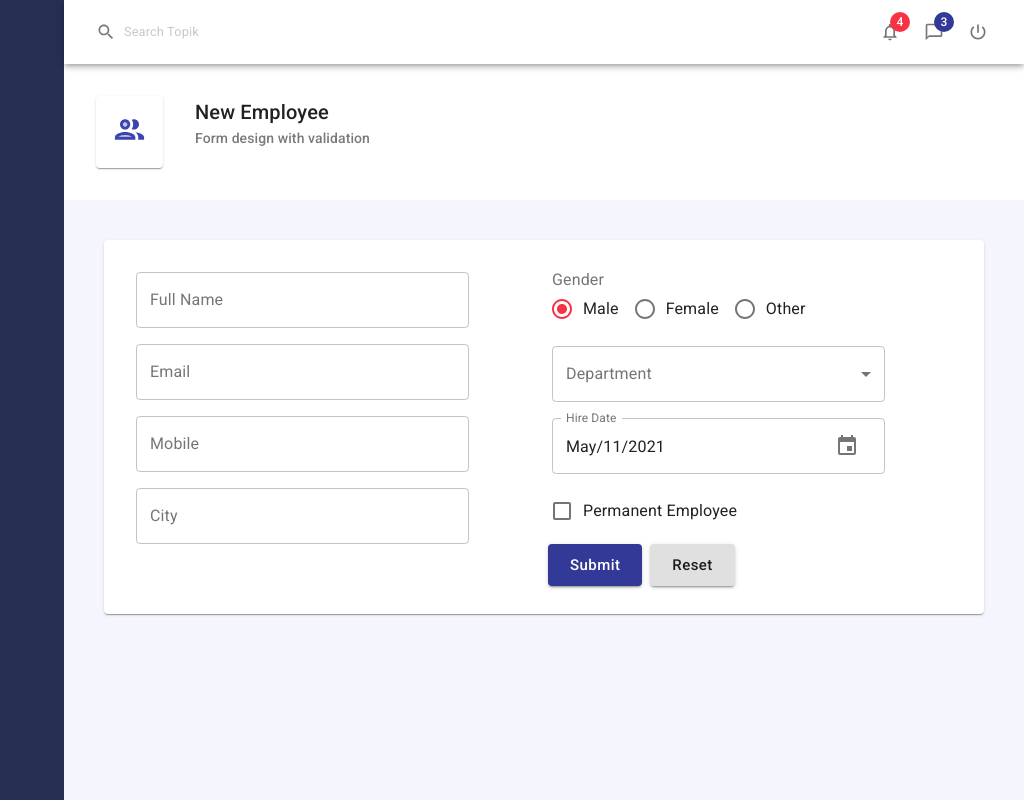
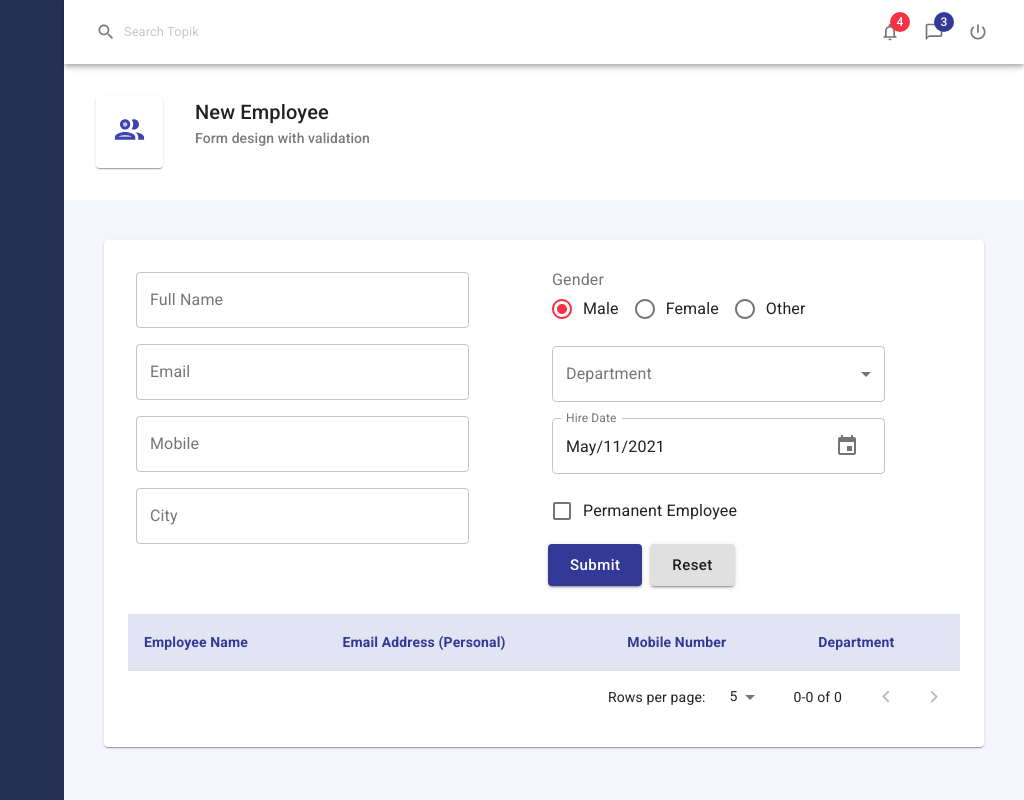
Before and after one commit to LordAldi/material-ui-learn, a React (Create React App) app: page / in a window 1280 px wide. Shown: the whole page, without its empty margins (256-1280 px from the left). Built offline with nearby package versions, Linux system fonts and the light colour scheme.

Commit message:
Mui Table/ DataTable: show Data,Head,Body,Style, Pagination

```diff
--- /dev/null
+++ b/src/components/useTable.js
@@ -0,0 +1,71 @@
+import {
+  makeStyles,
+  Table,
+  TableCell,
+  TableHead,
+  TablePagination,
+  TableRow,
+} from "@material-ui/core";
+import React, { useState } from "react";
+
+const useStyles = makeStyles((theme) => ({
+  table: {
+    marginTop: theme.spacing(3),
+    "& thead th": {
+      fontWeight: "600",
+      color: theme.palette.primary.main,
+      backgroundColor: theme.palette.primary.light,
+    },
+    "& tbody td": {
+      fontWeight: "300",
+    },
+    "& tbody tr:hover": {
+      backgroundColor: "#fffbf2",
+      cursor: "pointer",
+    },
+  },
+}));
+const useTable = (records, headCells) => {
+  const classes = useStyles();
+  const pages = [5, 10, 25];
+  const [page, setPage] = useState(0);
+  const [rowsPerPage, setRowsPerPage] = useState(pages[page]);
+  const TblContainer = (props) => (
+    <Table className={classes.table}>{props.children}</Table>
+  );
+  const TblHead = (props) => {
+    return (
+      <TableHead>
+        <TableRow>
+          {headCells.map((headCell) => (
+            <TableCell key={headCell.id}>{headCell.label}</TableCell>
+          ))}
+        </TableRow>
+      </TableHead>
+    );
+  };
+  const handleChangePage = (event, newPage) => {
+    setPage(newPage);
+  };
+  const handleChangeRowsPerPage = (event) => {
+    setRowsPerPage(event.target.value, 10);
+    setPage(0);
+  };
+  const TblPagination = () => (
+    <TablePagination
+      rowsPerPageOptions={pages}
+      component="div"
+      page={page}
+      rowsPerPage={rowsPerPage}
+      count={records.length}
+      onChangePage={handleChangePage}
+      onChangeRowsPerPage={handleChangeRowsPerPage}
+    ></TablePagination>
+  );
+  const recordsAfterPagingAndSorting = () => {
+    return records.slice(page * rowsPerPage, (page + 1) * rowsPerPage);
+  };
+  return { TblContainer, TblHead, TblPagination, recordsAfterPagingAndSorting };
+};
+
+export default useTable;
--- a/src/pages/Employees/EmployeeForm.js
+++ b/src/pages/Employees/EmployeeForm.js
@@ -35,12 +35,13 @@
         fieldValues.mobile.length > 9 ? "" : "Minimum 10 numbers required.";
     if ("departmentId" in fieldValues)
       temp.departmentId =
-        fieldValues.departmentId.length != 0 ? "" : "This field is required.";
+        fieldValues.departmentId.length !== 0 ? "" : "This field is required.";
     setErrors({
       ...temp,
     });
 
-    if (fieldValues == values) return Object.values(temp).every((x) => x == "");
+    if (fieldValues === values)
+      return Object.values(temp).every((x) => x === "");
   };
   const { values, setValues, errors, setErrors, handleInputChange, resetForm } =
     useForm(initialFValues, true, validate);
--- a/src/pages/Employees/Employees.js
+++ b/src/pages/Employees/Employees.js
@@ -1,9 +1,16 @@
-import React from "react";
+import React, { useState } from "react";
 import PageHeader from "../../components/PageHeader";
 import EmployeeForm from "./EmployeeForm";
 import PeopleOutlineTwoToneIcon from "@material-ui/icons/PeopleOutlineTwoTone";
-import { makeStyles, Paper } from "@material-ui/core";
-
+import {
+  makeStyles,
+  Paper,
+  TableBody,
+  TableCell,
+  TableRow,
+} from "@material-ui/core";
+import useTable from "../../components/useTable";
+import * as EmployeeService from "../../services/employeeService";
 const useStyles = makeStyles((theme) => ({
   pageContent: {
     margin: theme.spacing(5),
@@ -11,8 +18,18 @@
   },
 }));
 
+const headCells = [
+  { id: "fullName", label: "Employee Name" },
+  { id: "email", label: "Email Address (Personal)" },
+  { id: "mobile", label: "Mobile Number" },
+  { id: "department", label: "Department" },
+];
+
 const Employees = () => {
   const classes = useStyles();
+  const [records, setRecords] = useState(EmployeeService.getAllEmployees);
+  const { TblContainer, TblHead, TblPagination, recordsAfterPagingAndSorting } =
+    useTable(records, headCells);
   return (
     <>
       <PageHeader
@@ -22,6 +39,20 @@
       />
       <Paper className={classes.pageContent}>
         <EmployeeForm />
+        <TblContainer>
+          <TblHead />
+          <TableBody>
+            {recordsAfterPagingAndSorting().map((item) => (
+              <TableRow key={item.id}>
+                <TableCell>{item.fullName}</TableCell>
+                <TableCell>{item.email}</TableCell>
+                <TableCell>{item.mobile}</TableCell>
+                <TableCell>{item.department}</TableCell>
+              </TableRow>
+            ))}
+          </TableBody>
+        </TblContainer>
+        <TblPagination />
       </Paper>
     </>
   );
--- a/src/services/employeeService.js
+++ b/src/services/employeeService.js
@@ -26,5 +26,12 @@
 export const getAllEmployees = () => {
   if (localStorage.getItem(KEYS.employees) == null)
     localStorage.setItem(KEYS.employees, JSON.stringify([]));
-  return JSON.parse(localStorage.getItem(KEYS.employees));
+  let employees = JSON.parse(localStorage.getItem(KEYS.employees));
+  let departments = getDepartmentCollection();
+  console.log(employees);
+  console.log(departments);
+  return employees.map((x) => ({
+    ...x,
+    department: departments[x.departmentId - 1].title,
+  }));
 };
```
